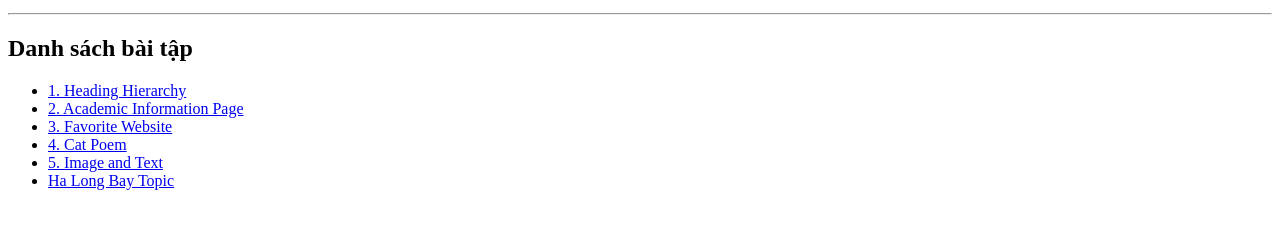
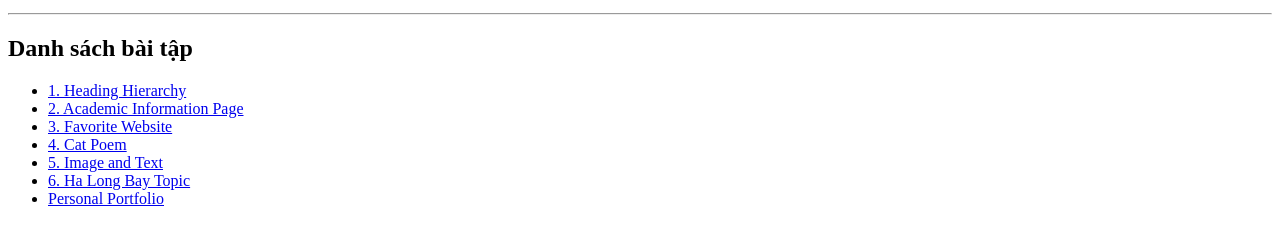
Before and after one commit to kokonatsu101/WD-Lab01, a plain HTML site: page index.html in a window 1280 px wide. Shown: the part 101-346 px from the top of the page. Drawn offline with Linux system fonts and the light colour scheme.

Commit message:
fix: update content in index.html

```diff
--- a/index.html
+++ b/index.html
@@ -16,7 +16,8 @@
         <li><a href="bai3_favoriteweb.html">3. Favorite Website</a></li>
         <li><a href="bai4_poem.html">4. Cat Poem</a></li>
         <li><a href="bai5_imageandtext.html">5. Image and Text</a></li>
-        <li><a href="bai6_topic.html">Ha Long Bay Topic</a></li>
+        <li><a href="bai6_topic.html">6. Ha Long Bay Topic</a></li>
+        <li><a href="personalportfolio.html">Personal Portfolio</a></li>
     </ul>
 </body>
 </html>
```
